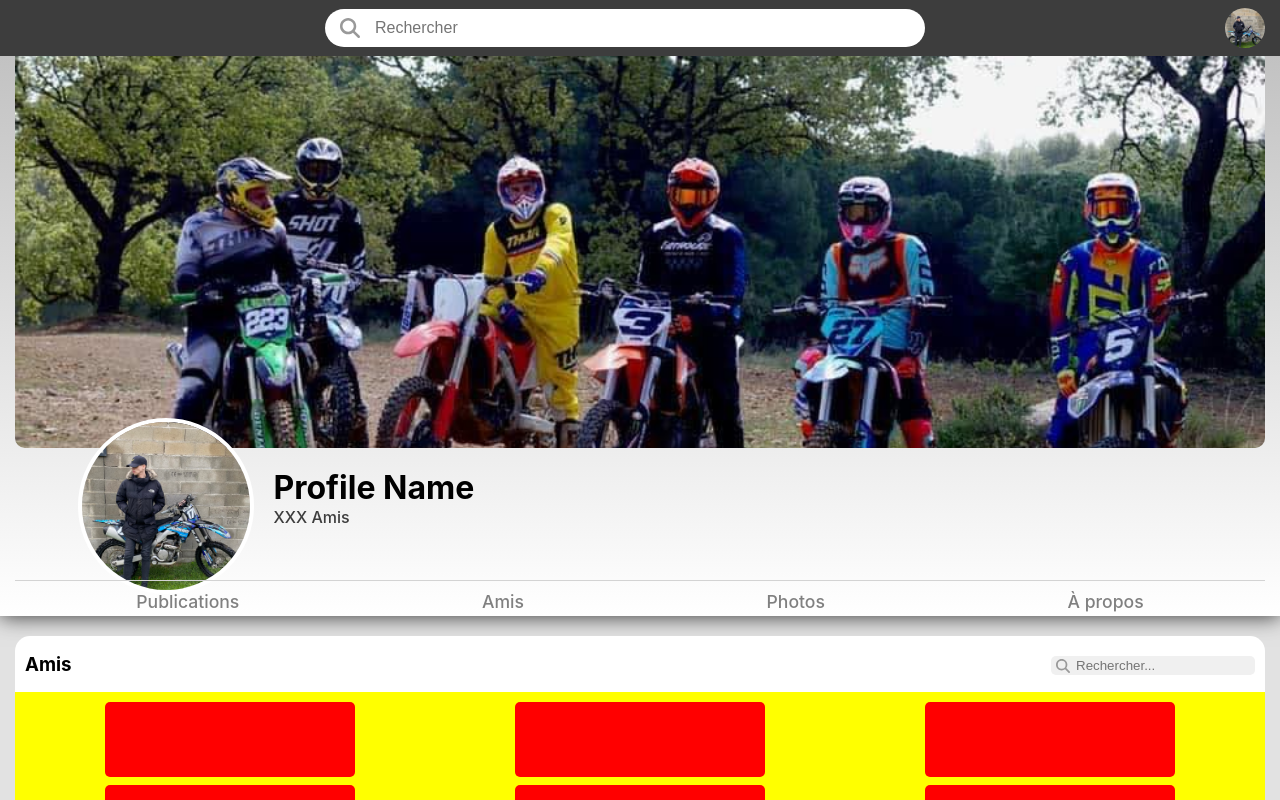
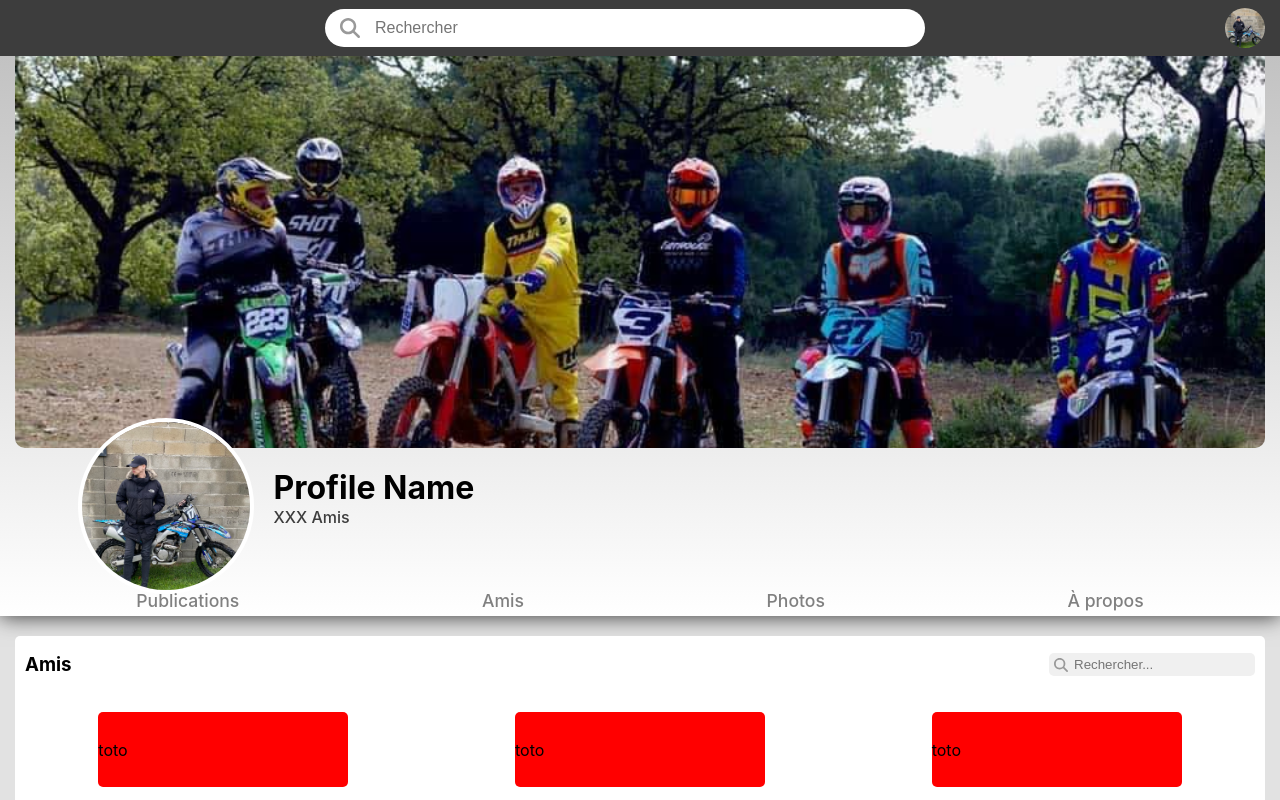
Before and after one commit to jeancharlescano/social-network-frontend, a React (Create React App) app: page /profile in a window 1280 px wide. Both pictures are taken after a click on the item "Amis". Shown: the top 800 px of the page. Built offline with nearby package versions, Linux system fonts and the light colour scheme.

Commit message:
friends List grid

```diff
--- /dev/null
+++ b/src/components/Footer.jsx
@@ -0,0 +1,8 @@
+import React from "react";
+import styles from "./Footer.module.css";
+
+const Footer = () => {
+  return <div className={styles.Container}></div>;
+};
+
+export default Footer;
--- /dev/null
+++ b/src/components/Footer.module.css
@@ -0,0 +1,5 @@
+.Container {
+  height: 10vh;
+  background-color: rgb(226, 226, 226);
+
+}
--- a/src/components/personnalPage/FriendUser.module.css
+++ b/src/components/personnalPage/FriendUser.module.css
@@ -1,13 +1,16 @@
 .Container {
-  width: 100%;
+  height: auto;
+  border-radius: 15px;
+  min-height: 750px;
   height: auto;
   background-color: #fff;
-  border-radius: 15px;
 }
 
 .Header {
   display: flex;
   justify-content: space-between;
+  background-color: #fff;
+  border-radius: 5px 5px 0 0;
   align-items: center;
   height: 56px;
   padding: 0 10px;
@@ -19,7 +22,7 @@
 }
 
 .SearchFriend {
-  padding: 2px 2px 2px 25px;
+  padding: 4px 4px 4px 25px;
   border: none;
   outline: none;
   background-color: #f0f0f0;
@@ -40,12 +43,10 @@
 }
 
 .FriendsGrid {
-  min-height: 750px;
-  height: auto;
+  border-radius: 0 0 15px 15px;
+  padding: 20px 0 20px 0;
   display: grid;
+  grid-template-columns: 1fr 1fr 1fr;
+  grid-row-gap: 20px;
   justify-items: center;
-  grid-template-columns: 1fr 1fr 1fr;
-  background-color: yellow;
-  border-radius: 0 0 15px 15px;
-  padding: 10px;
 }
--- a/src/components/personnalPage/FriendsCard.jsx
+++ b/src/components/personnalPage/FriendsCard.jsx
@@ -4,7 +4,7 @@ import styles from "./FriendsCard.module.css";
 const FriendsCard = () => {
   return (
     <div onClick={() => console.log("toto")} className={styles.Container}>
-      <img src="" alt="" />
+      <p>toto</p>
     </div>
   );
 };
--- a/src/components/personnalPage/FriendsUser.jsx
+++ b/src/components/personnalPage/FriendsUser.jsx
@@ -3,9 +3,11 @@ import styles from "./FriendUser.module.css";
 import { FontAwesomeIcon } from "@fortawesome/react-fontawesome";
 import { faMagnifyingGlass } from "@fortawesome/free-solid-svg-icons";
 import FriendsCard from "./FriendsCard";
+import Footer from "../Footer";
 
 const FriendsUser = () => {
   return (
+    <>
       <div className={styles.Container}>
         <div className={styles.Header}>
           <h3>Amis </h3>
@@ -49,8 +51,14 @@ const FriendsUser = () => {
           <FriendsCard />
           <FriendsCard />
           <FriendsCard />
+          <FriendsCard />
+          <FriendsCard />
+          <FriendsCard />
+          <FriendsCard />
         </div>
       </div>
+      <Footer />
+    </>
   );
 };
 
--- a/src/screen/PersonnalPage.module.css
+++ b/src/screen/PersonnalPage.module.css
@@ -69,7 +69,7 @@
 }
 
 .Nav {
-  border-top: 1px solid #d3d3d3;
+  /* border-top: 1px solid #d3d3d3; */
   display: flex;
   justify-content: space-around;
   width: 100%;
@@ -86,7 +86,7 @@ li {
 }
 
 li:hover {
-  background-color: rgb(230, 230, 230);
+  color: #b3b3b3;
 }
 
 .ProfileContent {
```
Lines whose indentation alone changed are shown as unchanged.
